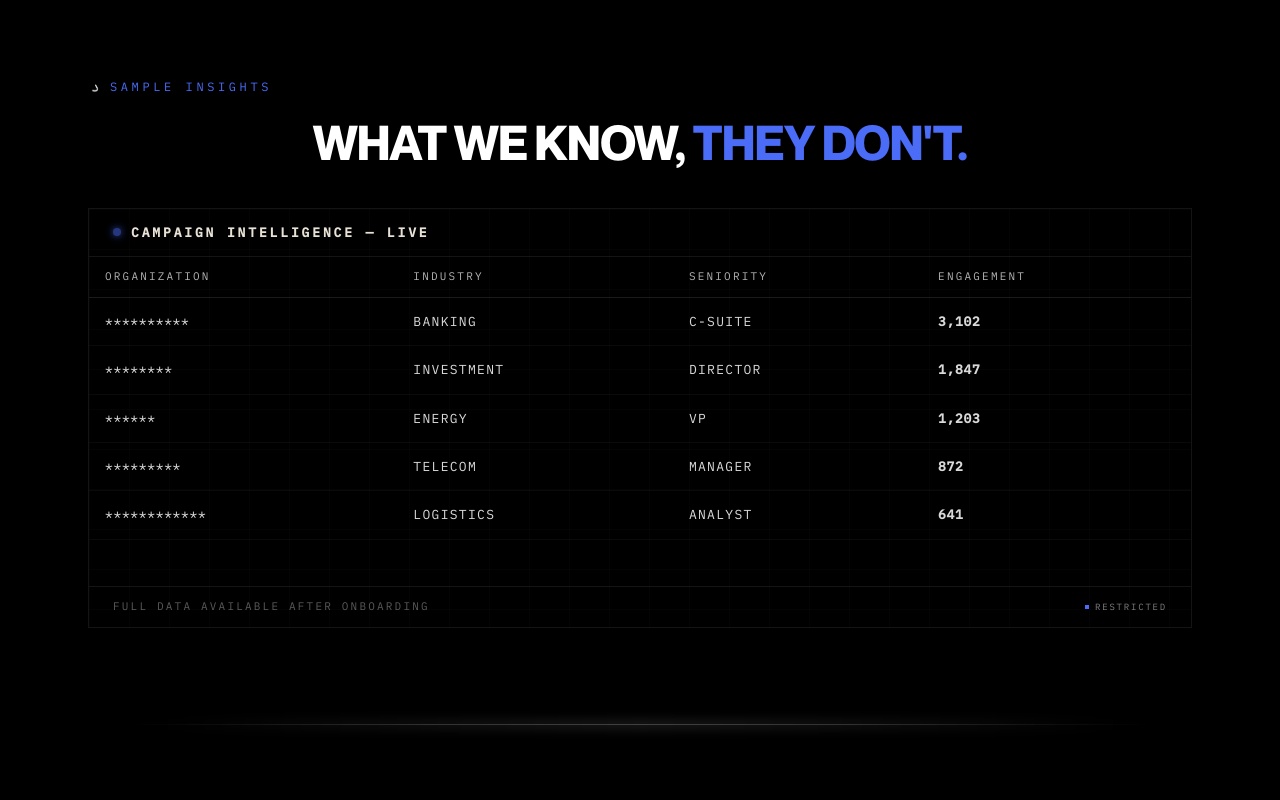
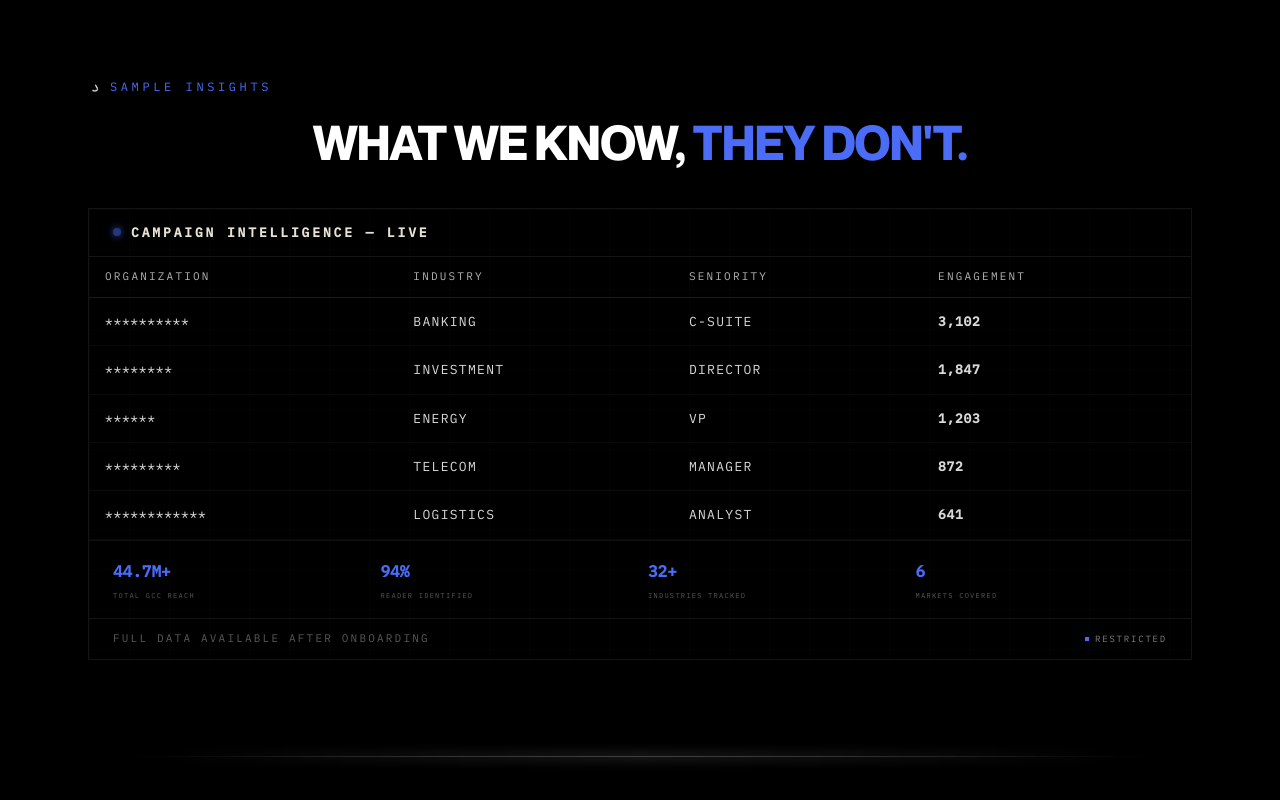
Before and after one commit to aarondwm/demo-2, a Next.js app: page / in a window 1280 px wide. Shown: the part 3873-4673 px from the top of the page. Built offline with nearby package versions, Linux system fonts and the light colour scheme; grey boxes are pictures that could not be loaded.

Commit message:
describe what you changed

```diff
--- a/app/page.tsx
+++ b/app/page.tsx
@@ -150,7 +150,7 @@ function ScrambleOnView({
         }, delay);
         obs.disconnect();
       }
-    }, { threshold: 0.05 });
+    }, { threshold: 0, rootMargin: "200px 0px 200px 0px" });
     obs.observe(el);
     return () => { obs.disconnect(); clearTimeout(t); };
   }, [text, delay, onDone]);
@@ -345,7 +345,7 @@ function DashboardCard({ engagement, trigger = 0 }: { engagement: string[]; trig
   }));
 
   return (
-    <div className="relative w-full h-full flex flex-col overflow-hidden bg-black">
+    <div className="relative w-full flex flex-col overflow-hidden bg-black">
       {/* Grid overlay */}
       <div
         className="absolute inset-0 opacity-20 pointer-events-none"
@@ -389,6 +389,22 @@ function DashboardCard({ engagement, trigger = 0 }: { engagement: string[]; trig
             ))}
           </tbody>
         </table>
+      </div>
+      {/* Audience Stats */}
+      <div className="relative px-4 md:px-6 py-4 border-t border-white/[0.06]">
+        <div className="grid grid-cols-2 md:grid-cols-4 gap-4">
+          {[
+            { value: "44.7M+", label: "Total GCC Reach" },
+            { value: "94%", label: "Reader Identified" },
+            { value: "32+", label: "Industries Tracked" },
+            { value: "6", label: "Markets Covered" },
+          ].map(({ value, label }) => (
+            <div key={label} className="flex flex-col gap-1">
+              <span className="font-mono font-bold" style={{ fontSize: "16px", color: "#4a6cf7" }}>{value}</span>
+              <span className="font-mono uppercase" style={{ fontSize: "7px", letterSpacing: "0.18em", color: "rgba(255,255,255,0.35)" }}>{label}</span>
+            </div>
+          ))}
+        </div>
       </div>
       {/* Footer */}
       <div className="relative flex items-center justify-between px-4 md:px-6 py-2.5 border-t border-white/[0.08]">
@@ -775,8 +791,8 @@ export default function Home() {
               {/* Stat counters */}
               <div className="flex items-stretch divide-x divide-white/[0.06]" style={{ opacity: sec3Visible ? 1 : 0, transition: "opacity 0.35s ease 0.05s" }}>
                 {[
-                  { value: "6",   label: "GCC Markets" },
-                  { value: "12+", label: "Publications" },
+                  { value: "100%", label: "Placement Rate" },
+                  { value: "12+",  label: "Publications" },
                 ].map(({ value, label }) => (
                   <div key={label} className="flex flex-col gap-1 pr-4 md:pr-8 first:pl-0 pl-4 md:pl-8">
                     <span className="font-display font-bold" style={{ fontSize: "28px", color: "#e8e2d6" }}>{value}</span>
@@ -888,7 +904,7 @@ export default function Home() {
             {" "}
             <ScrambleOnView text="They Don't." delay={200} style={{ display: "inline", color: "#4a6cf7" }} />
           </h2>
-          <div className="h-[300px] md:h-[420px] border border-white/[0.08]">
+          <div className="border border-white/[0.08]">
             <DashboardCard engagement={tableEngagement[activeIntelItem]} trigger={activeIntelItem} />
           </div>
         </div>
--- a/public/dwm-gcc-slideshow.html
+++ b/public/dwm-gcc-slideshow.html
@@ -58,17 +58,17 @@ html,body{background:var(--bg);color:var(--white);font-family:var(--mono);
 /* Individual slide — single stack */
 .slide{
   position:absolute;
-  top:8px;bottom:28px;left:12px;right:12px;
-  padding:16px 16px 12px;
+  top:6px;bottom:6px;left:10px;right:10px;
+  padding:14px 16px 12px;
   display:flex;
   flex-direction:column;
   overflow:hidden;
   border-radius:10px;
-  border:1px solid rgba(255,255,255,0.04);
+  border:1px solid transparent;
   background:var(--surface);
-  transition:transform 0.5s cubic-bezier(0.16,1,0.3,1), opacity 0.5s ease, box-shadow 0.5s ease, border-color 0.5s ease;
-  transform:scale(0.92);
-  opacity:0.05;
+  transition:transform 0.5s cubic-bezier(0.16,1,0.3,1), opacity 0.4s ease, box-shadow 0.5s ease, border-color 0.5s ease;
+  transform:scale(0.95);
+  opacity:0;
   pointer-events:none;
   z-index:1;
 }
@@ -86,15 +86,10 @@ html,body{background:var(--bg);color:var(--white);font-family:var(--mono);
     0 0 80px rgba(74,108,247,0.08),
     inset 0 0 30px rgba(74,108,247,0.04);
 }
-/* Adjacent cards — behind, nearly hidden */
-.slide[data-pos="1"],.slide[data-pos="-1"]{
-  transform:scale(0.94);
-  opacity:0.05;
-  z-index:5;
-}
-/* Further cards — fully hidden */
+/* All other cards — fully hidden behind */
+.slide[data-pos="1"],.slide[data-pos="-1"],
 .slide[data-pos="2"],.slide[data-pos="-2"]{
-  transform:scale(0.88);
+  transform:scale(0.95);
   opacity:0;
   z-index:1;
 }
@@ -169,12 +164,12 @@ html,body{background:var(--bg);color:var(--white);font-family:var(--mono);
 .slide-total-sub{font-size:8px;color:var(--white-30);margin-top:2px;letter-spacing:0.06em}
 
 /* Per-country map positioning */
-[data-index="0"] .slide-map{height:110px;top:10px;right:15px}  /* Kuwait */
-[data-index="1"] .slide-map{height:90px;top:72px;right:25%;transform:translateX(50%)}  /* Saudi — aligned with GCC tag */
-[data-index="2"] .slide-map{height:100px;top:15px;right:15px}  /* UAE */
-[data-index="3"] .slide-map{height:200px;top:5px;right:25%;transform:translateX(50%)}   /* Qatar — much bigger */
-[data-index="4"] .slide-map{height:220px;top:0px;right:25%;transform:translateX(50%)}  /* Bahrain — much bigger */
-[data-index="5"] .slide-map{height:120px;top:8px;right:10px}   /* Oman */
+[data-index="0"] .slide-map{height:100px;top:50px;right:10px}   /* Kuwait — lowered */
+[data-index="1"] .slide-map{height:90px;top:65px;right:25%;transform:translateX(50%)}  /* Saudi */
+[data-index="2"] .slide-map{height:90px;top:50px;right:10px}   /* UAE — lowered */
+[data-index="3"] .slide-map{height:180px;top:5px;right:25%;transform:translateX(50%)}  /* Qatar */
+[data-index="4"] .slide-map{height:200px;top:0px;right:25%;transform:translateX(50%)}  /* Bahrain */
+[data-index="5"] .slide-map{height:110px;top:40px;right:10px}  /* Oman — lowered */
 
 /* Demographics */
 .slide-section{margin-top:10px}
```
